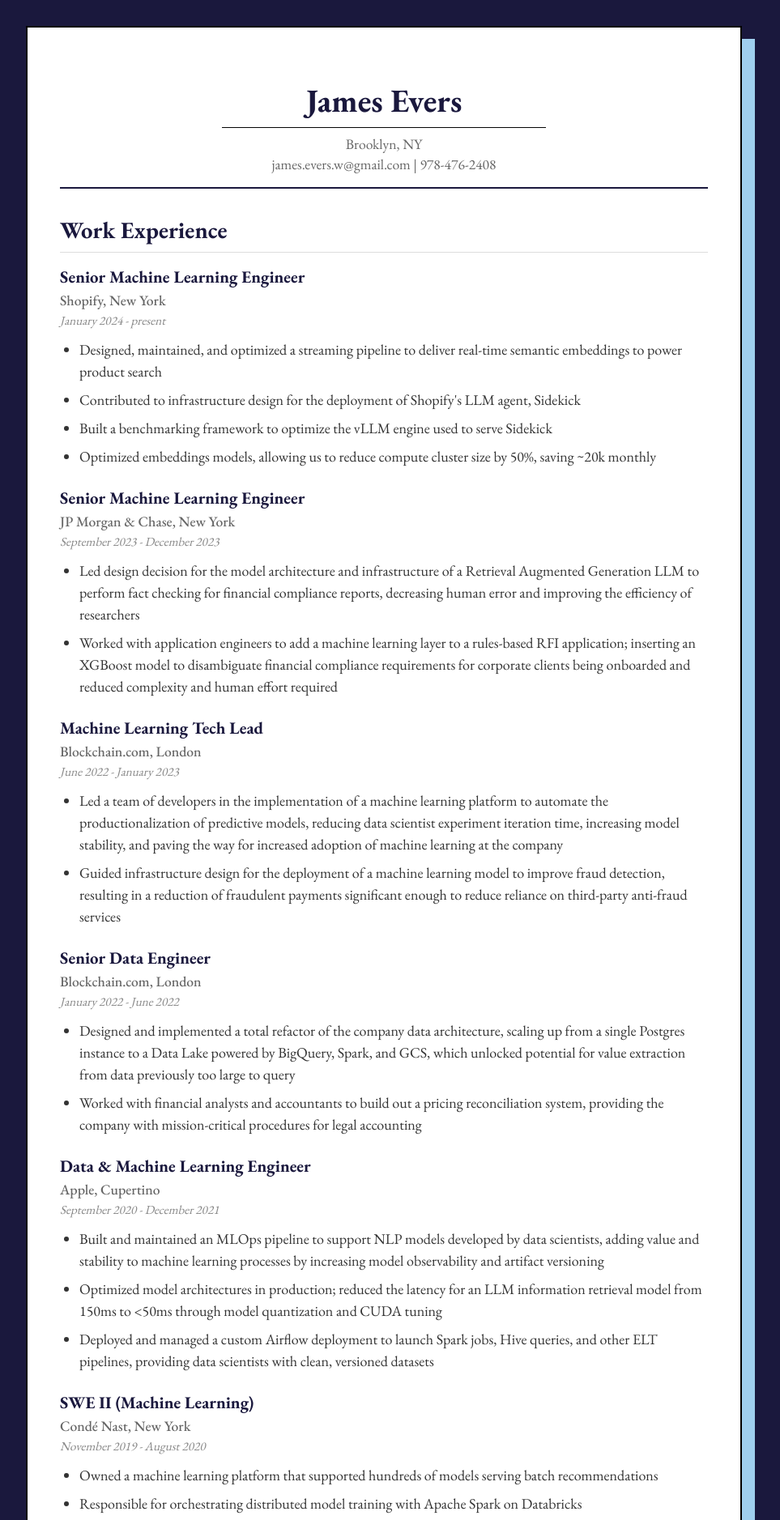
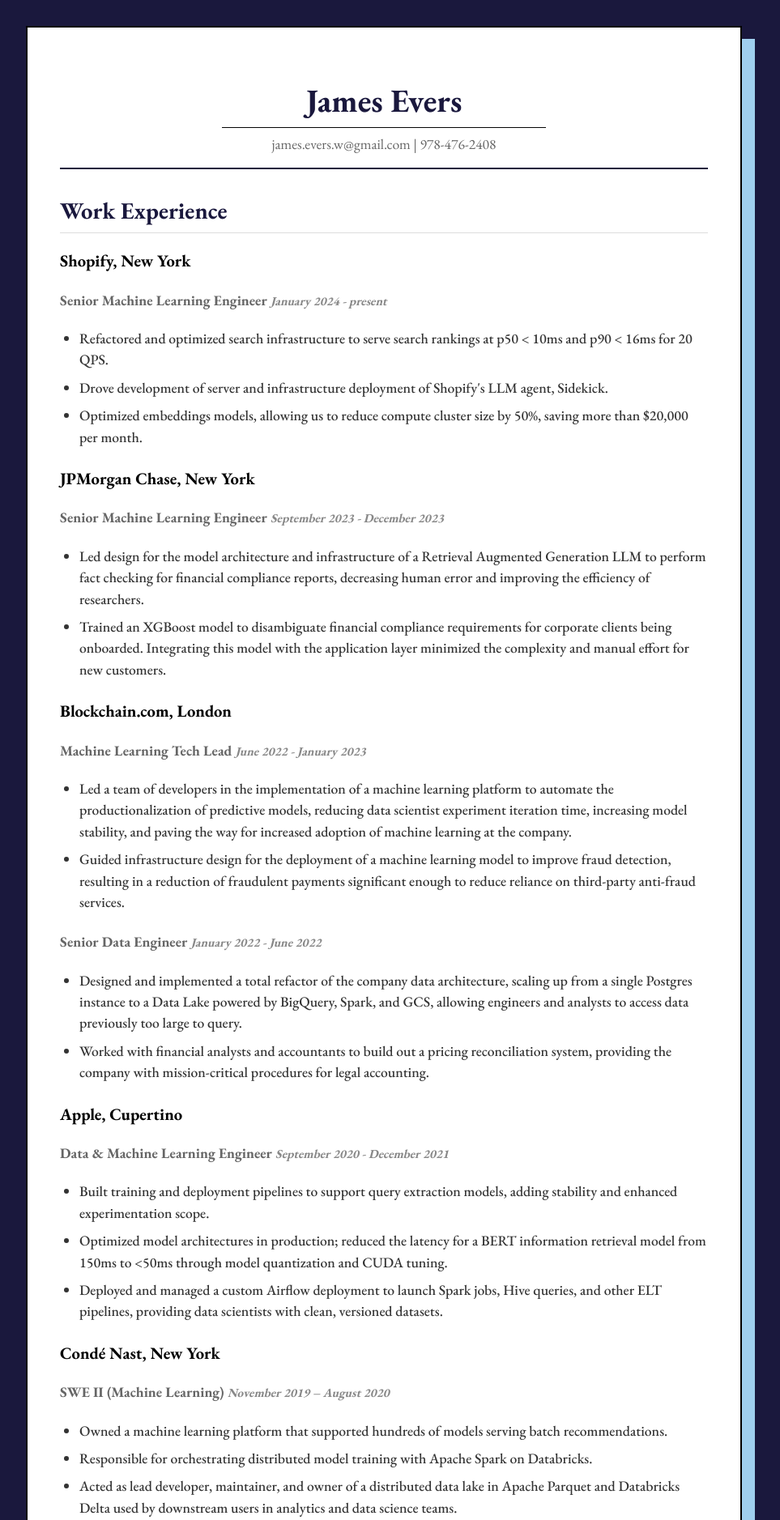
Before and after one commit to jevers9788/jambonne-site, a Python web app: template templates/cv.html in a window 1280 px wide. Shown: the part 75-1952 px from the top of the page at 81% size, without its empty margins (166-1129 px from the left). Run offline with Jinja, Linux system fonts and the light colour scheme; the template is opened without the code that fills it, so the values that code supplies are empty.

Commit message:
Reformat cv

```diff
--- a/templates/cv.html
+++ b/templates/cv.html
@@ -7,7 +7,6 @@
     <header class="cv-header">
         <h1>James Evers</h1>
         <p class="contact-info">
-            Brooklyn, NY<br>
             james.evers.w@gmail.com | 978-476-2408
         </p>
     </header>
@@ -15,114 +14,112 @@
     <section class="cv-section">
         <h2>Work Experience</h2>
 
+        <div class="company">
+            <h3>Shopify, New York</h3>
             <div class="job">
-            <h3>Senior Machine Learning Engineer</h3>
-            <p class="company">Shopify, New York</p>
-            <p class="dates">January 2024 - present</p>
+                <h4>Senior Machine Learning Engineer <span class="dates">January 2024 - present</span></h4>
                 <ul>
-                <li>Designed, maintained, and optimized a streaming pipeline to deliver real-time semantic embeddings to power product search</li>
-                <li>Contributed to infrastructure design for the deployment of Shopify's LLM agent, Sidekick</li>
-                <li>Built a benchmarking framework to optimize the vLLM engine used to serve Sidekick</li>
-                <li>Optimized embeddings models, allowing us to reduce compute cluster size by 50%, saving ~20k monthly</li>
+                    <li>Refactored and optimized search infrastructure to serve search rankings at p50 &lt; 10ms and p90 &lt; 16ms for 20 QPS.</li>
+                    <li>Drove development of server and infrastructure deployment of Shopify's LLM agent, Sidekick.</li>
+                    <li>Optimized embeddings models, allowing us to reduce compute cluster size by 50%, saving more than $20,000 per month.</li>
                 </ul>
             </div>
+        </div>
 
+        <div class="company">
+            <h3>JPMorgan Chase, New York</h3>
             <div class="job">
-            <h3>Senior Machine Learning Engineer</h3>
-            <p class="company">JP Morgan & Chase, New York</p>
-            <p class="dates">September 2023 - December 2023</p>
+                <h4>Senior Machine Learning Engineer <span class="dates">September 2023 - December 2023</span></h4>
                 <ul>
-                <li>Led design decision for the model architecture and infrastructure of a Retrieval Augmented Generation LLM to perform fact checking for financial compliance reports, decreasing human error and improving the efficiency of researchers</li>
-                <li>Worked with application engineers to add a machine learning layer to a rules-based RFI application; inserting an XGBoost model to disambiguate financial compliance requirements for corporate clients being onboarded and reduced complexity and human effort required</li>
+                    <li>Led design for the model architecture and infrastructure of a Retrieval Augmented Generation LLM to perform fact checking for financial compliance reports, decreasing human error and improving the efficiency of researchers.</li>
+                    <li>Trained an XGBoost model to disambiguate financial compliance requirements for corporate clients being onboarded. Integrating this model with the application layer minimized the complexity and manual effort for new customers.</li>
                 </ul>
             </div>
+        </div>
 
+        <div class="company">
+            <h3>Blockchain.com, London</h3>
             <div class="job">
-            <h3>Machine Learning Tech Lead</h3>
-            <p class="company">Blockchain.com, London</p>
-            <p class="dates">June 2022 - January 2023</p>
+                <h4>Machine Learning Tech Lead <span class="dates">June 2022 - January 2023</span></h4>
                 <ul>
-                <li>Led a team of developers in the implementation of a machine learning platform to automate the productionalization of predictive models, reducing data scientist experiment iteration time, increasing model stability, and paving the way for increased adoption of machine learning at the company</li>
-                <li>Guided infrastructure design for the deployment of a machine learning model to improve fraud detection, resulting in a reduction of fraudulent payments significant enough to reduce reliance on third-party anti-fraud services</li>
+                    <li>Led a team of developers in the implementation of a machine learning platform to automate the productionalization of predictive models, reducing data scientist experiment iteration time, increasing model stability, and paving the way for increased adoption of machine learning at the company.</li>
+                    <li>Guided infrastructure design for the deployment of a machine learning model to improve fraud detection, resulting in a reduction of fraudulent payments significant enough to reduce reliance on third-party anti-fraud services.</li>
                 </ul>
             </div>
-
             <div class="job">
-            <h3>Senior Data Engineer</h3>
-            <p class="company">Blockchain.com, London</p>
-            <p class="dates">January 2022 - June 2022</p>
+                <h4>Senior Data Engineer <span class="dates">January 2022 - June 2022</span></h4>
                 <ul>
-                <li>Designed and implemented a total refactor of the company data architecture, scaling up from a single Postgres instance to a Data Lake powered by BigQuery, Spark, and GCS, which unlocked potential for value extraction from data previously too large to query</li>
-                <li>Worked with financial analysts and accountants to build out a pricing reconciliation system, providing the company with mission-critical procedures for legal accounting</li>
+                    <li>Designed and implemented a total refactor of the company data architecture, scaling up from a single Postgres instance to a Data Lake powered by BigQuery, Spark, and GCS, allowing engineers and analysts to access data previously too large to query.</li>
+                    <li>Worked with financial analysts and accountants to build out a pricing reconciliation system, providing the company with mission-critical procedures for legal accounting.</li>
                 </ul>
             </div>
+        </div>
 
+        <div class="company">
+            <h3>Apple, Cupertino</h3>
             <div class="job">
-            <h3>Data & Machine Learning Engineer</h3>
-            <p class="company">Apple, Cupertino</p>
-            <p class="dates">September 2020 - December 2021</p>
+                <h4>Data &amp; Machine Learning Engineer <span class="dates">September 2020 - December 2021</span></h4>
                 <ul>
-                <li>Built and maintained an MLOps pipeline to support NLP models developed by data scientists, adding value and stability to machine learning processes by increasing model observability and artifact versioning</li>
-                <li>Optimized model architectures in production; reduced the latency for an LLM information retrieval model from 150ms to <50ms through model quantization and CUDA tuning</li>
-                <li>Deployed and managed a custom Airflow deployment to launch Spark jobs, Hive queries, and other ELT pipelines, providing data scientists with clean, versioned datasets</li>
+                    <li>Built training and deployment pipelines to support query extraction models, adding stability and enhanced experimentation scope.</li>
+                    <li>Optimized model architectures in production; reduced the latency for a BERT information retrieval model from 150ms to &lt;50ms through model quantization and CUDA tuning.</li>
+                    <li>Deployed and managed a custom Airflow deployment to launch Spark jobs, Hive queries, and other ELT pipelines, providing data scientists with clean, versioned datasets.</li>
                 </ul>
             </div>
+        </div>
 
+        <div class="company">
+            <h3>Condé Nast, New York</h3>
             <div class="job">
-            <h3>SWE II (Machine Learning)</h3>
-            <p class="company">Condé Nast, New York</p>
-            <p class="dates">November 2019 - August 2020</p>
+                <h4>SWE II (Machine Learning) <span class="dates">November 2019 – August 2020</span></h4>
                 <ul>
-                <li>Owned a machine learning platform that supported hundreds of models serving batch recommendations</li>
-                <li>Responsible for orchestrating distributed model training with Apache Spark on Databricks</li>
-                <li>Lead developer, maintainer, and owner of a distributed data lake in Apache Parquet and Databricks Delta used by downstream users in analytics and data science teams</li>
+                    <li>Owned a machine learning platform that supported hundreds of models serving batch recommendations.</li>
+                    <li>Responsible for orchestrating distributed model training with Apache Spark on Databricks.</li>
+                    <li>Acted as lead developer, maintainer, and owner of a distributed data lake in Apache Parquet and Databricks Delta used by downstream users in analytics and data science teams.</li>
                 </ul>
             </div>
-
             <div class="job">
-            <h3>Data Engineer</h3>
-            <p class="company">Condé Nast, New York</p>
-            <p class="dates">May 2017 - November 2019</p>
+                <h4>Data Engineer <span class="dates">May 2017 – November 2019</span></h4>
                 <ul>
-                <li>Developed ETL pipelines to service analytics and data science teams</li>
-                <li>Optimized configuration settings on an AWS-hosted Presto cluster</li>
-                <li>Built Spark jobs on AWS EMR to perform compute-intensive data tasks</li>
+                    <li>Developed ETL pipelines to service analytics and data science teams.</li>
+                    <li>Optimized configuration settings on an AWS-hosted Presto cluster.</li>
+                    <li>Built Spark jobs on AWS EMR to perform compute-intensive data tasks.</li>
                 </ul>
             </div>
+        </div>
 
+        <div class="company">
+            <h3>World Education Services, New York</h3>
             <div class="job">
-            <h3>Data Analyst</h3>
-            <p class="company">World Education Services, New York</p>
-            <p class="dates">January 2015 - March 2017</p>
+                <h4>Data Analyst <span class="dates">January 2015 – March 2017</span></h4>
                 <ul>
-                <li>Leveraged language and data analysis skills to build reports to guide marketing decisions for advanced education programs to recruit Chinese students</li>
-                <li>Provided research expertise on the state of Sino-American educational exchange</li>
+                    <li>Leveraged language and data analysis skills to build reports to guide marketing decisions for advanced education programs to recruit Chinese students.</li>
+                    <li>Provided research expertise on the state of Sino-American educational exchange.</li>
                 </ul>
             </div>
+        </div>
 
+        <div class="company">
+            <h3>Teach for China, Yunnan</h3>
             <div class="job">
-            <h3>Fellow</h3>
-            <p class="company">Teach for China, Yunnan</p>
-            <p class="dates">September 2012 - July 2014</p>
+                <h4>Fellow <span class="dates">September 2012 - July 2014</span></h4>
                 <ul>
-                <li>Partnered with Chinese nationals to lead initiatives in rural China to improve the education and public health of villages with high migrant worker populations</li>
-                <li>Liaised with local officials to implement updated ESL techniques in public elementary schools</li>
+                    <li>Partnered with Chinese nationals to lead initiatives in rural China to improve the education and public health of villages with high migrant worker populations.</li>
+                    <li>Liaised with local officials to implement updated ESL techniques in public elementary schools.</li>
                 </ul>
+            </div>
         </div>
     </section>
 
     <section class="cv-section">
         <h2>Education</h2>
-
         <div class="education">
             <h3>Sarah Lawrence College</h3>
-            <p class="degree">BA, Philosophy</p>
-            <p class="details">Minor: Chinese & Russian Languages, GPA: 3.8</p>
-            <p class="dates">September 2008 - May 2012</p>
+            <p class="degree">B.A.</p>
+            <p class="details">Major: Philosophy, Minor: Chinese &amp; Russian Languages, GPA: 3.8</p>
+            <p class="dates">September 2008 – May 2012</p>
         </div>
-
         <div class="education">
-            <h3>Oxford University - Wadham College</h3>
+            <h3>Wadham College, University of Oxford</h3>
             <p class="degree">Exchange Scholar: Analytic Philosophy</p>
             <p class="details">First Class Honors</p>
             <p class="dates">September 2010 - June 2011</p>
@@ -131,7 +128,7 @@
 
     <section class="cv-section">
         <h2>Skills</h2>
-        <p class="skills">Torch, Tensorflow, HuggingFace, TensorRT, ONNX, Triton, Kafka, Apache Beam, Kubernetes, GCP, AWS, Terraform</p>
+        <p class="skills">Torch, HuggingFace, TensorRT, ONNX, Triton, Kafka, Apache Beam, Kubernetes, GCP, AWS, Terraform</p>
     </section>
 </div>
 {% endblock %}
```
Also changed, not shown: 1 other file. Lines whose indentation alone changed are shown as unchanged.
